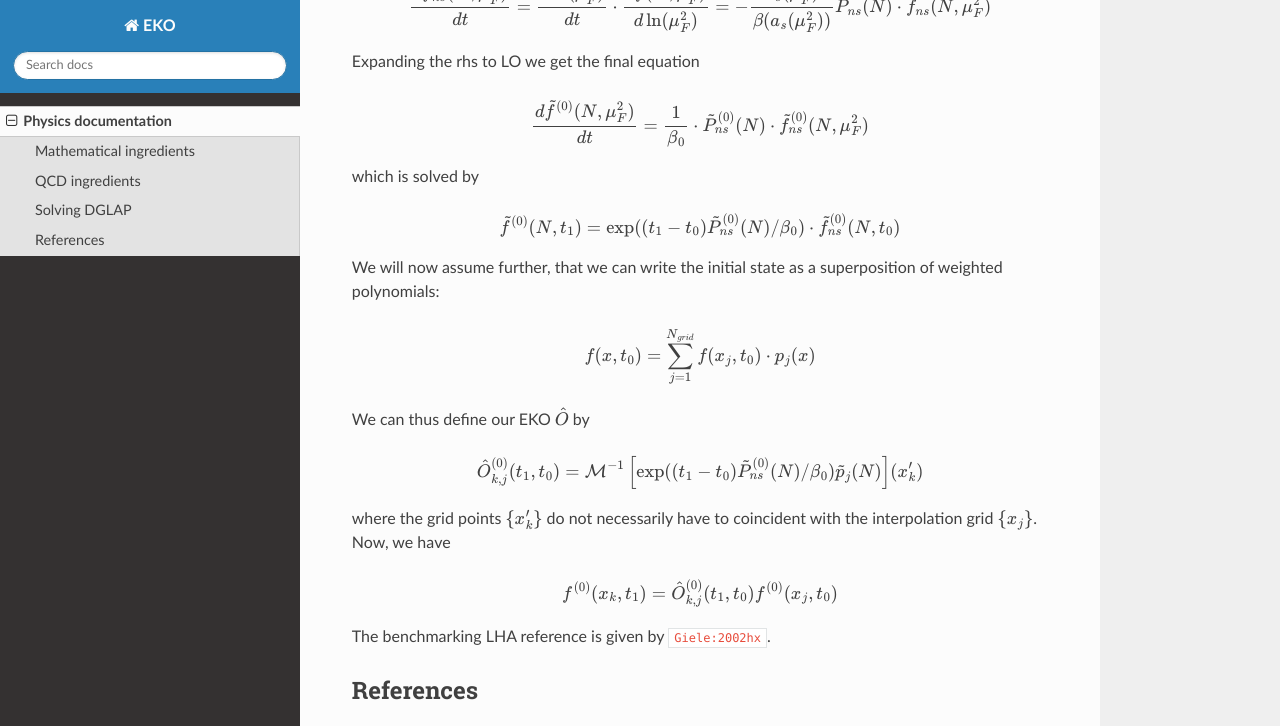
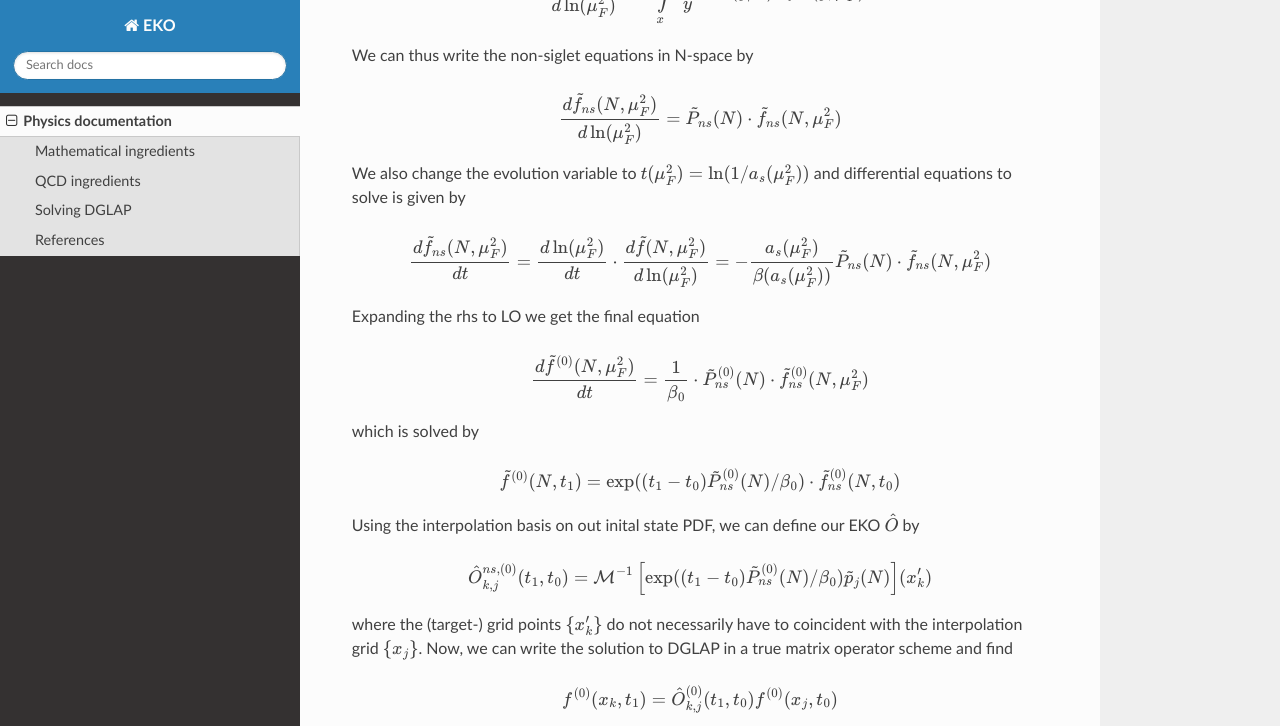
Before and after one commit to NNPDF/eko, a Sphinx documentation site: the page built from doc/sphinx/source/Physics.rst, in a window 1280 px wide and 900 px high, scrolled down 1421 px, cut to the strip 0-726 px from the top of the window. Built offline with Sphinx 7.4.7 and the Read the Docs theme 2.0.0, drawn with Linux system fonts in a browser that asks for light colours; cross-references to code outside the pages are shown as plain code; some of the changed text lies outside the part shown.

Commit message:
work on benchmark

```diff
--- a/doc/sphinx/source/DGLAP.rst
+++ b/doc/sphinx/source/Physics.rst
@@ -1,6 +1,5 @@
-
 Physics documentation
-=====================
+======================
 
 Mathematical ingredients
 ------------------------
@@ -17,11 +16,22 @@
 The inverse Mellin transformation is given by
 
 .. math::
-    g(x) = \mathcal{M}^{-1}[\tilde g(N)](x) = \frac{1}{2\pi i} \int\limits_{c-i\infty}^{c+i\infty} x^{-N} \tilde g(N)\,dN
+    g(x) = \mathcal{M}^{-1}[\tilde g(N)](x) = \frac{1}{2\pi i} \int\limits_{\mathcal{P}} x^{-N} \tilde g(N)\,dN
+
+for a suitable path :math:`\mathcal{P}(t)`.
+
+We will also use approximation theory, i.e., we interpolate the unkown PDF as a
+weighted sum of polynomials
+
+.. math::
+    f(x,t_0) = \sum_{j=1}^{N_{grid}} f(x_j,t_0) \cdot p_j(x)
+
+The current implementation uses a grid :math:`\{x_j\}` defined by the user and
+a Lagrange interpolation using the nearest :math:`k` points. Thus the
+interpolation polynomials :math:`\{p_j(x)\}` are all of degree :math:`(k-1)`.
 
 QCD ingredients
 ---------------
-
 
 The running coupling :math:`a_s(\mu_F^2) = \alpha_s(\mu_F^2)/(4\pi)`
 is given by :cite:`Herzog:2017ohr` :cite:`Luthe:2016ima` :cite:`Baikov:2016tgj`
@@ -79,19 +89,15 @@
 .. math::
     \tilde f^{(0)}(N,t_1) = \exp((t_1-t_0) \tilde P_{ns}^{(0)}(N)/\beta_0 ) \cdot \tilde f_{ns}^{(0)}(N,t_0)
 
-We will now assume further, that we can write the initial state as
-a superposition of weighted polynomials:
+Using the interpolation basis on out inital state PDF, we can define our EKO
+:math:`\hat O` by
 
 .. math::
-    f(x,t_0) = \sum_{j=1}^{N_{grid}} f(x_j,t_0) \cdot p_j(x)
+    \hat O_{k,j}^{ns,(0)}(t_1,t_0) = \mathcal{M}^{-1}\left[\exp((t_1-t_0)\tilde P_{ns}^{(0)}(N)/\beta_0)\tilde p_j(N)\right](x_k')
 
-We can thus define our EKO :math:`\hat O` by
-
-.. math::
-    \hat O_{k,j}^{(0)}(t_1,t_0) = \mathcal{M}^{-1}\left[\exp((t_1-t_0)\tilde P_{ns}^{(0)}(N)/\beta_0)\tilde p_j(N)\right](x_k')
-
-where the grid points :math:`\{x_k'\}` do not necessarily have to
-coincident with the interpolation grid :math:`\{x_j\}`. Now, we have
+where the (target-) grid points :math:`\{x_k'\}` do not necessarily have to
+coincident with the interpolation grid :math:`\{x_j\}`. Now, we can write the
+solution to DGLAP in a true matrix operator scheme and find
 
 .. math::
     f^{(0)}(x_k,t_1) = \hat O_{k,j}^{(0)}(t_1,t_0) f^{(0)}(x_j,t_0)
--- a/doc/sphinx/source/index.rst
+++ b/doc/sphinx/source/index.rst
@@ -6,7 +6,7 @@
 .. toctree::
     :maxdepth: 4
 
-    DGLAP
+    Physics
 
 .. automodule:: eko
     :members:
```
Also changed, not shown: 3 other files.
